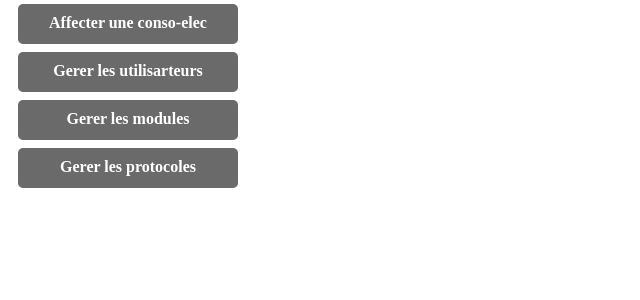
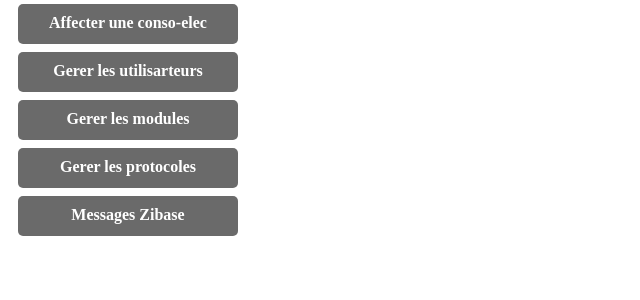
Before and after one commit to Harkanork/ZiHome, a PHP site: page /index.php?page=administration in a window 1280 px wide. Shown: the part 249-549 px from the top of the page, without its empty margins (0-640 px from the left). Run offline with PHP 8.4, Linux system fonts and the light colour scheme; data comes from the database, SQL or seed files in the repository; data that the repository does not hold is empty.

Commit message:
modified:   www/pages/administration.php

```diff
--- a/www/pages/administration.php
+++ b/www/pages/administration.php
@@ -8,6 +8,7 @@
 <li><A HREF="./index.php?page=administration&detail=gerer_users">Gerer les utilisarteurs</A></li>
 <li><A HREF="./index.php?page=administration&detail=gerer_modules">Gerer les modules</A></li>
 <li><A HREF="./index.php?page=administration&detail=gerer_protocol">Gerer les protocoles</A></li>
+<li><A HREF="./index.php?page=administration&detail=messages">Messages Zibase</A></li>
 </div>
 <div id="action">
 <?
```
